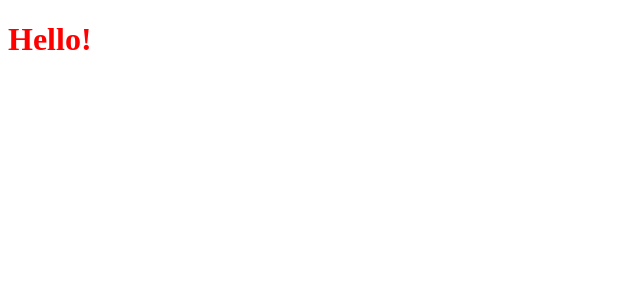
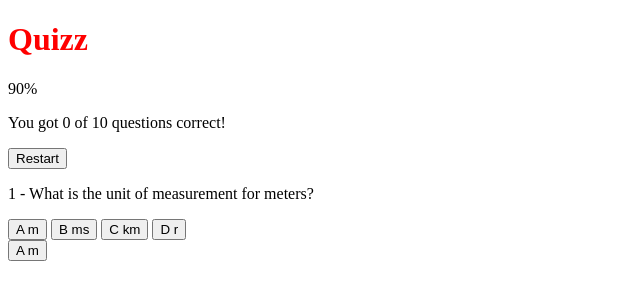
Before and after one commit to iLucasace/quizz, a plain HTML site: page index.html in a window 1280 px wide. Shown: the whole page, without its empty margins (0-640 px from the left). Drawn offline with Linux system fonts and the light colour scheme.

Commit message:
html added

```diff
--- a/index.html
+++ b/index.html
@@ -8,6 +8,27 @@
     <script src="js/script.js" defer></script>
 </head>
 <body>
-    <h1>Hello!</h1>
+    <h1 id="main-title">Quizz</h1>
+    <!-- SCORE BOARD -->
+    <div id="score-container">
+        <p id="display-score"><span>90</span>%</p>
+        <p>You got <span id="correct-answer">0</span> of <span id="questions-qty">10</span> questions correct!</p>
+        <button id="restart">Restart</button>
+    </div>
+    <!-- QUIZZ CONTAINER -->
+    <div id="quizz-container">
+        <p id="question">
+            <span id="question-number">1</span> - <span id="question-text">What is the unit of measurement for meters?</span>
+        </p>
+        <div id="answers-box">
+            <button class="correct-answer"><span class="btn-letter">A</span> <span class="question-answer">m</span></button>
+            <button class="wrong-answer"><span class="btn-letter">B</span> <span class="question-answer">ms</span></button>
+            <button><span class="btn-letter">C</span> <span class="question-answer">km</span></button>
+            <button><span class="btn-letter">D</span> <span class="question-answer">r</span></button>
+        </div>
+    </div>
+
+    <!-- ANSWER TEMPLATE -->
+    <button><span class="answer-template hide">A</span> <span class="question-answer">m</span></button>
 </body>
 </html>
```
